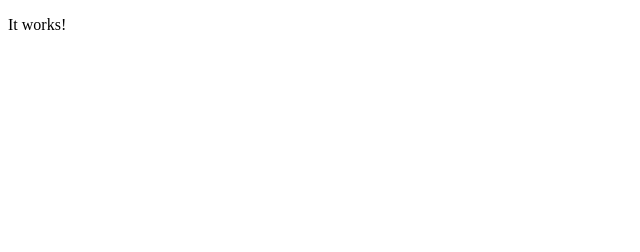
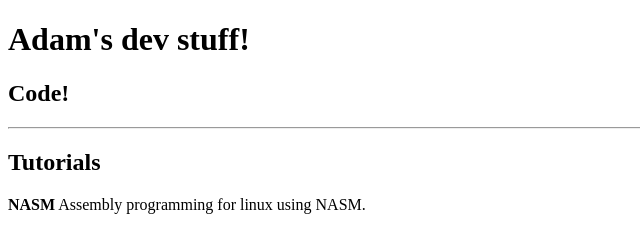
Before and after one commit to FireUG/fireug.github.io, a plain HTML site: page index.html in a window 1280 px wide. Shown: the whole page, without its empty margins (0-640 px from the left). Drawn offline with Linux system fonts and the light colour scheme.

Commit message:
Added nasm link

```diff
--- a/index.html
+++ b/index.html
@@ -5,7 +5,16 @@
 </head>
 <body>
   <header>
-    <p>It works!</p>
+    <h1>Adam's dev stuff!</h1>
+	<h2>Code!</h2>
+	<hr />
   </header>
+  <main>
+	<section>
+		<h2>Tutorials</h2>
+			<p>
+				<b>NASM</b>
+				Assembly programming for linux using NASM.
+				</p>
 </body>
 </html>
```
